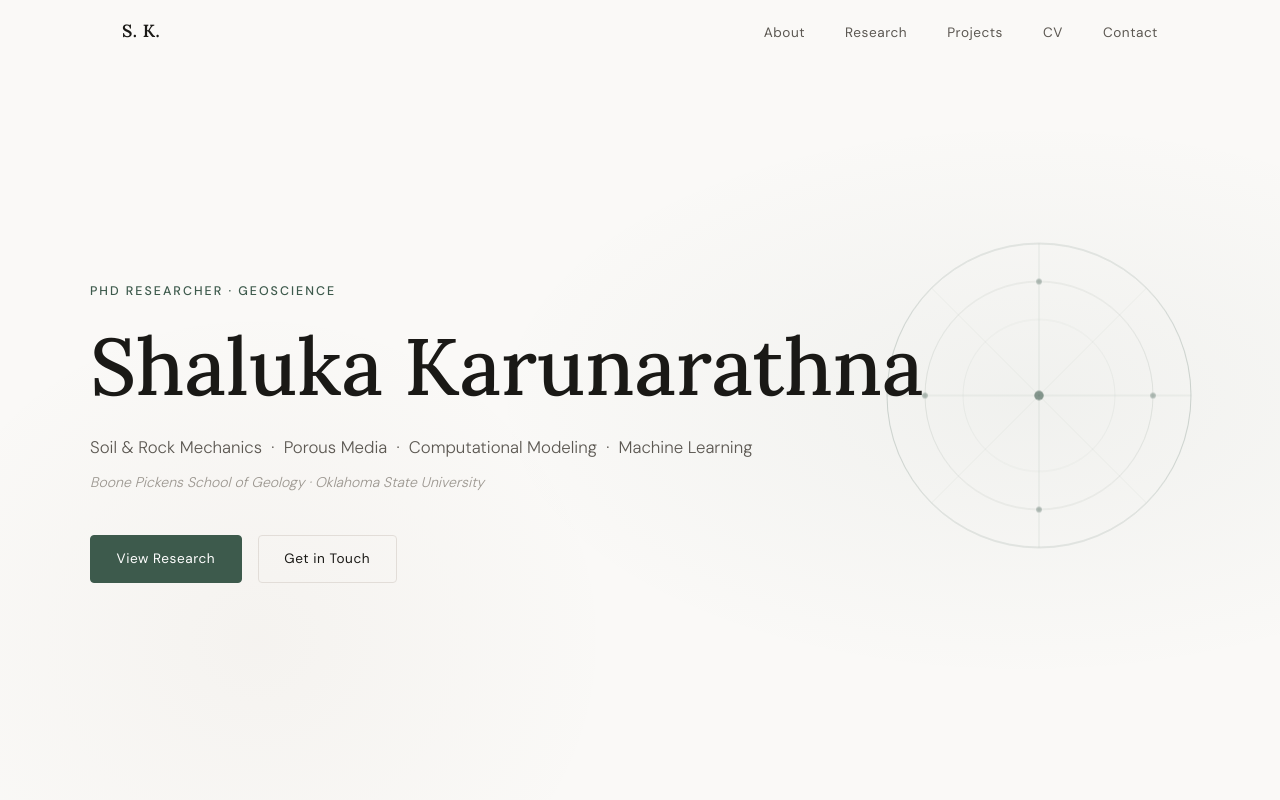
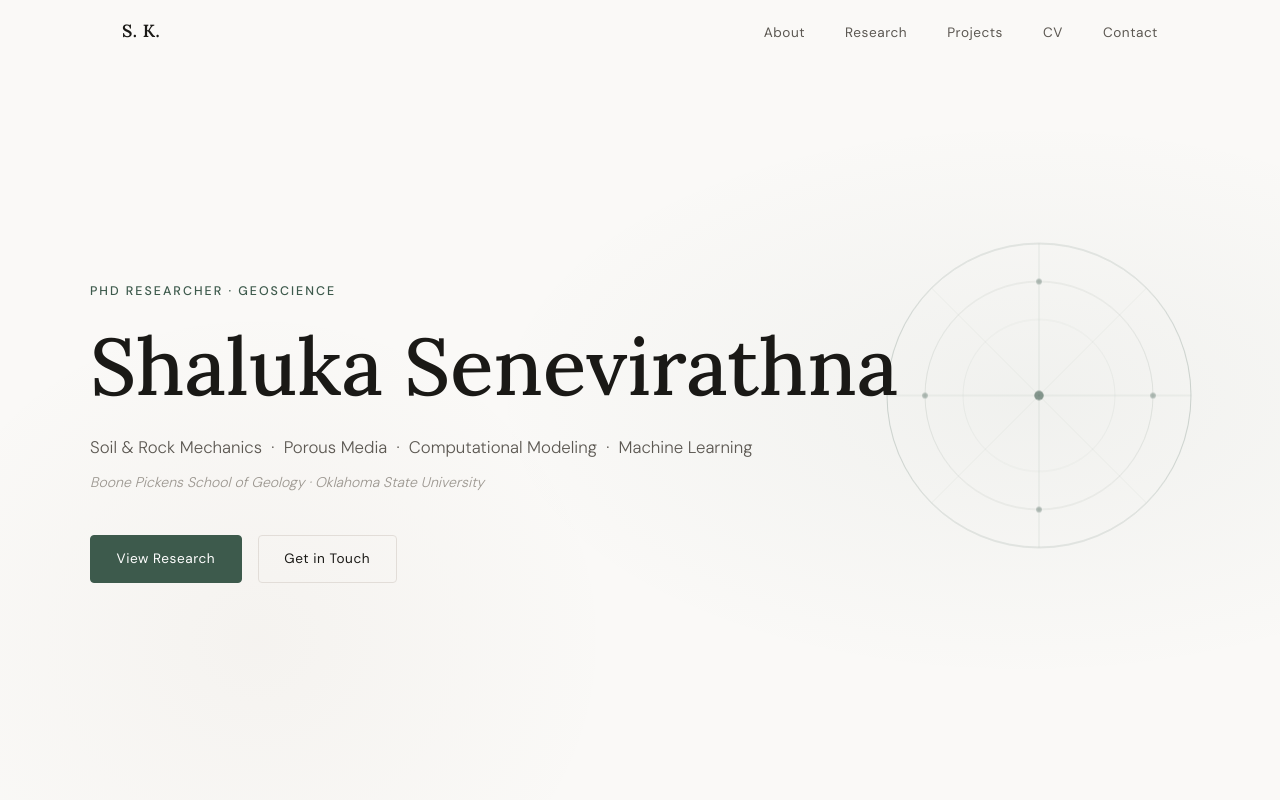
Before and after one commit to Shalukars625/Shalukars625.github.io, a plain HTML site: page index.html in a window 1280 px wide. Shown: the top 800 px of the page. Drawn offline with Linux system fonts and the light colour scheme.

Commit message:
Update index.html

```diff
--- a/index.html
+++ b/index.html
@@ -30,7 +30,7 @@
   <section id="home" class="hero">
     <div class="hero-content">
       <p class="hero-eyebrow">PhD Researcher · Geoscience</p>
-      <h1 class="hero-name">Shaluka Karunarathna</h1>
+      <h1 class="hero-name">Shaluka Senevirathna</h1>
       <p class="hero-tagline">Soil &amp; Rock Mechanics &nbsp;·&nbsp; Porous Media &nbsp;·&nbsp; Computational Modeling &nbsp;·&nbsp; Machine Learning</p>
       <p class="hero-affiliation">Boone Pickens School of Geology · Oklahoma State University</p>
       <div class="hero-cta">
```
